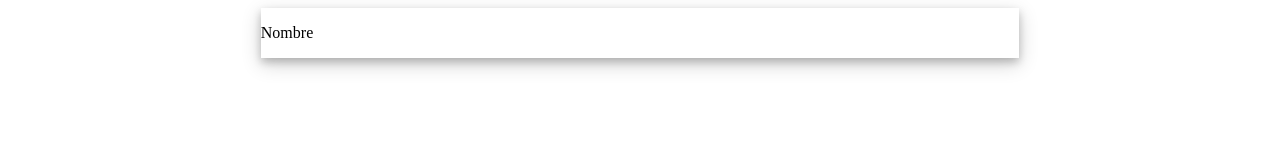
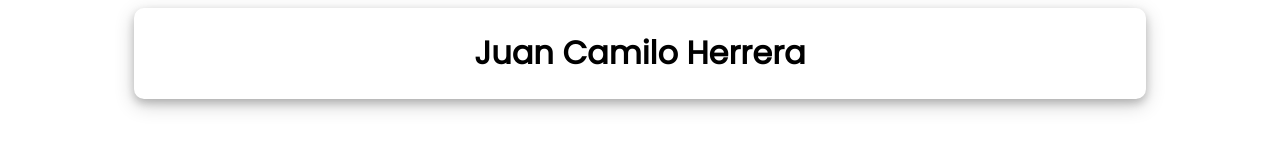
Before and after one commit to Meh8132/PaginaPersonal.JuanCamiloHerrera, a plain HTML site: page index.html in a window 1280 px wide. Drawn offline with Linux system fonts and the light colour scheme.

Commit message:
Agregado layout

```diff
--- /dev/null
+++ b/Estilos/layout.css
@@ -0,0 +1,28 @@
+body{
+    display: flex;
+    justify-content: center;
+}
+main {
+    display: flex;
+    flex-wrap: wrap;
+}
+
+/* Responsive */
+
+@media (min-width: 1281px){
+    main {
+        width: 1024px;
+    }
+}
+@media (min-width: 811px) and (max-width: 1280px){
+    main {
+        width: 80%;
+    }
+}
+@media (min-width: 811px){
+    main {
+        box-shadow: 0 4px 8px 0 rgba(0, 0, 0, 0.2), 0 6px 20px 0 rgba(0, 0, 0, 0.19);
+        border-radius: 10px;
+        justify-content: space-around;
+    }
+}
--- /dev/null
+++ b/Estilos/style.css
@@ -0,0 +1,9 @@
+* {
+    font-family: 'Poppins', sans-serif;
+}
+
+@media (max-width: 810px) {
+    h1{
+        font-size: 1.5rem;
+    }
+}
--- a/index.html
+++ b/index.html
@@ -1,15 +1,19 @@
 <!DOCTYPE html>
 <html lang="es">
 <head>
+
     <meta charset="UTF-8">
     <meta http-equiv="X-UA-Compatible" content="IE=edge">
     <meta name="viewport" content="width=device-width, initial-scale=1.0">
-    <link rel="stylesheet" href="style.css">
+    <link rel="preconnect" href="https://fonts.googleapis.com"><link rel="preconnect" href="https://fonts.gstatic.com" crossorigin><link href="https://fonts.googleapis.com/css2?family=Poppins&display=swap" rel="stylesheet">
+    <style> @import url('https://fonts.googleapis.com/css2?family=Poppins&display=swap'); </style>
+    <link rel="stylesheet" href="Estilos/layout.css">
+    <link rel="stylesheet" href="Estilos/style.css">
     <title>Juan Camilo Herrera</title>
 </head>
 <body>
     <main>
-       <p>Nombre</p>
+       <h1>Juan Camilo Herrera</h1>
     </main>
 </body>
 </html>
--- a/style.css
+++ /dev/null
@@ -1,16 +0,0 @@
-body{
-    display: flex;
-    justify-content: center;
-}
-@media (min-width: 1280px) and (max-width: 1920px) {
-    main {
-        width: 60%;
-        box-shadow: 0 4px 8px 0 rgba(0, 0, 0, 0.2), 0 6px 20px 0 rgba(0, 0, 0, 0.19);
-    }
-}
-@media (min-width: 800px) and (max-width: 1279px){
-    main {
-        width: 80%;
-        box-shadow: 0 4px 8px 0 rgba(0, 0, 0, 0.2), 0 6px 20px 0 rgba(0, 0, 0, 0.19);
-    }
-}
```
